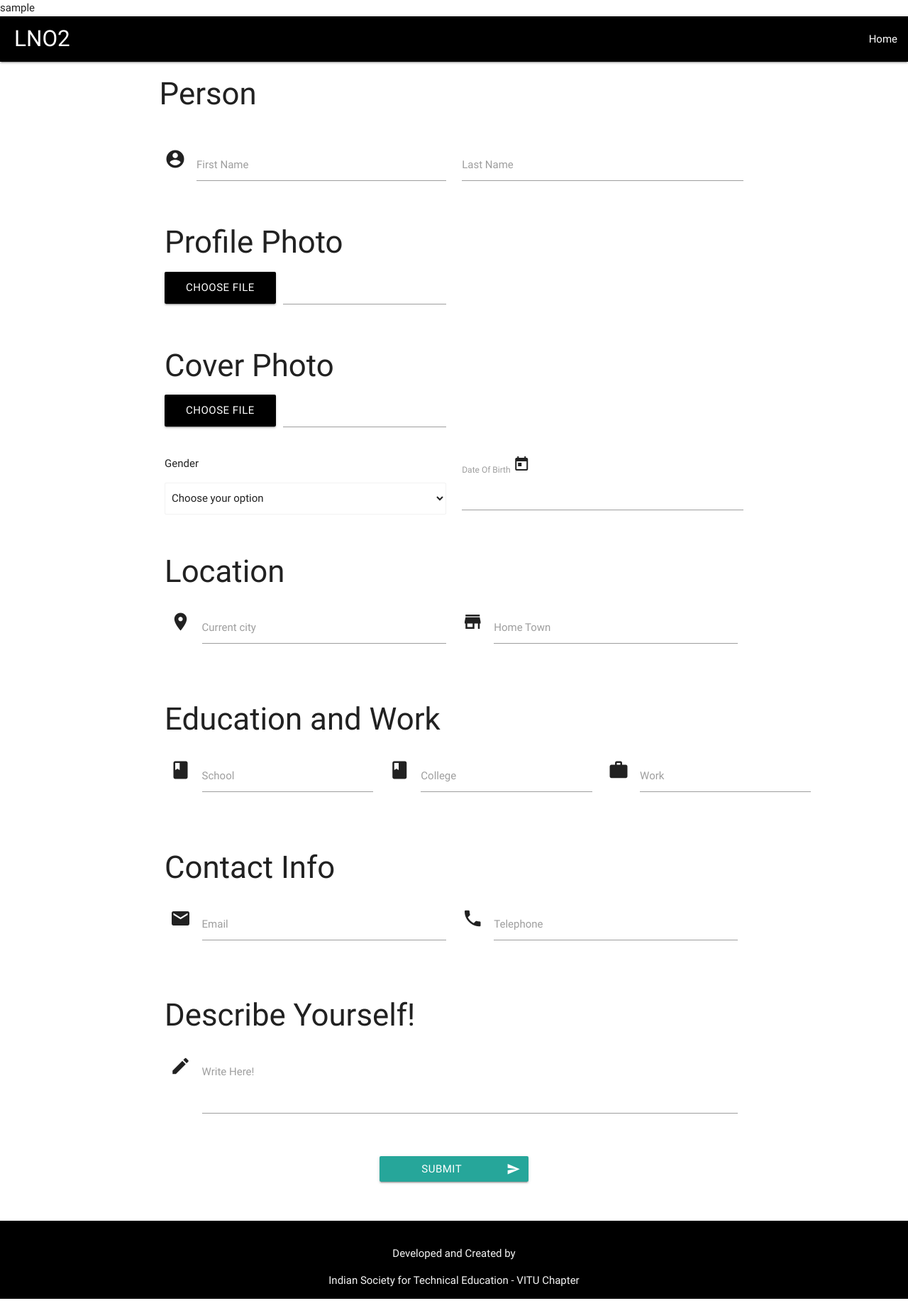
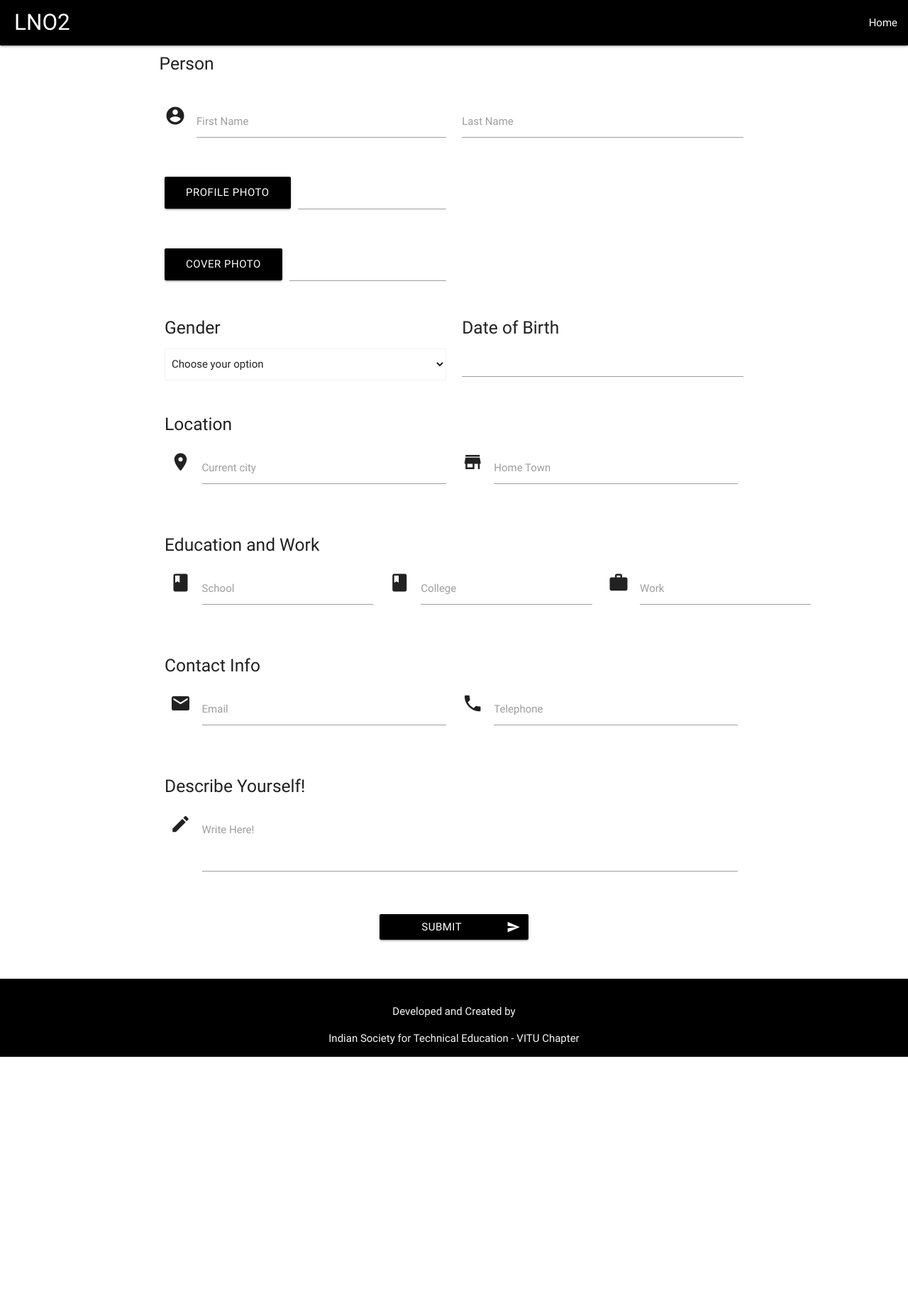
Before and after one commit to Anmol1998/social-networking-website, a PHP site: page /form_lno2.php in a window 1280 px wide. Shown: the whole page at 71% size. After the commit the page ends 1489 px from the top, so only its background shows below. Run offline with PHP 8.4, Linux system fonts and the light colour scheme; the visitor is signed in with stand-in values (Sample User, id 1).

Commit message:
Add files via upload

```diff
--- a/developer.html
+++ b/developer.html
@@ -123,12 +123,11 @@ Developers
 </div>
 <footer class="page-footer black">
     <div class="container">
-            <div class="row">
+        <div class="row" style="margin-bottom: 0">
             <p class="grey-text text-lighten-4 center">Developed and Created by</p>
       <p class="grey-text text-lighten-4 center">Indian Society for Technical Education - VITU Chapter</p>
         </div>
     </div>
-
 </footer>
 
 </body>
--- a/form_lno2.php
+++ b/form_lno2.php
@@ -3,7 +3,6 @@
 	session_start();
 	include_once 'dbconnect.php';
 	$uname=$_SESSION['userName'];
-	echo $uname;
 	if(isset($_POST['submit']))
 	{
 		$uname=$_SESSION['userName'];
@@ -81,28 +80,27 @@
 
 <div class="row">
    <div class="col offset-s2">
-		<h3>Person</h3>
+		<h5>Person</h5>
 	</div>
 </div>
 <div class="row">
-    <form class="col s12" method="post" enctype="multipart/form-data">
+    <form class="col l12" method="post" enctype="multipart/form-data">
         <div class="row">
-			<div class="input-field col s4 offset-s2">
+			<div class="input-field col l4 offset-l2">
 				<i class="material-icons prefix">account_circle</i>
 				<input id="firstname" type="text" class="validate" name="firstname">
 				<label for="firstname">First Name</label>
 			</div>
-			<div class="input-field col s4">
+			<div class="input-field col l4">
 				<input id="lastname" type="text" class="validate" name="lastname">
 				<label for="lastname">Last Name</label>
 			</div>
 		</div>
 		<div class="row">
-			<div class="col s4 offset-s2">
-				<h3>Profile Photo</h3>
+			<div class="col l4 offset-l2">
 				<div class="file-field input-field">
 					<div class="black btn">
-						<span>Choose file</span>
+						<span>Profile Photo</span>
 						<input type="file" id="dp" name="dp" class="validate">
 					</div>
 					<div class="file-path-wrapper">
@@ -112,11 +110,10 @@
 			</div>
 		</div>
 		<div class="row">
-			<div class="col s4 offset-s2">
-				<h3>Cover Photo</h3>
+			<div class="col l4 offset-l2">
 				<div class="file-field input-field">
 					<div class="black btn">
-						<span>Choose file</span>
+						<span>Cover Photo</span>
 						<input type="file" id="cover" name="cover" class="validate">
 					</div>
 					<div class="file-path-wrapper">
@@ -126,8 +123,8 @@
 			</div>
 		</div>
 		<div class="row">
-			<div class="col s4 offset-s2">
-				Gender
+			<div class="col l4 offset-l2">
+				<h5>Gender</h5>
 				<div class="input-field">
 					<select class="browser-default"  name="gender">
 						<option value="" disabled selected>Choose your option</option>
@@ -136,15 +133,14 @@
 					</select>
 				</div>
 			</div>
-			<div class="col s4">
-				<label for="dob">Date Of Birth</label>
-				<i class="material-icons prefix">today</i>
+			<div class="col l4">
+				<h5>Date of Birth</h5>
 				<input type="date" class="datepicker" name="dob">
 			</div>
 		</div>
 		<div class="row">
-			<div class="col offset-s2">
-				<h3>Location</h3>
+			<div class="col l4 offset-l2">
+				<h5>Location</h5>
 			</div>
 			<div class="col s12">
 				<div class="row">
@@ -163,7 +159,7 @@
 		</div>
 		<div class="row">
 			<div class="col offset-s2">
-				<h3>Education and Work</h3>
+				<h5>Education and Work</h5>
 			</div>
 			<div class="col s12">
 				<div class="row">
@@ -187,7 +183,7 @@
 		</div>
 		<div class="row">
 			<div class="col offset-s2">
-				<h3>Contact Info</h3>
+				<h5>Contact Info</h5>
 			</div>
 			<div class="col s12">
 				<div class="row">
@@ -206,7 +202,7 @@
 		</div>
 		<div class="row">
 			<div class="col offset-s2">
-				<h3>Describe Yourself!</h3>
+				<h5>Describe Yourself!</h5>
 			</div>
 			<div class="col s12">
 				<div class="row">
@@ -219,7 +215,7 @@
 			</div>
 		</div>
 		<div class="row">
-			<button class="btn large waves-effect waves-light col s2 offset-s5" id="btn-login" type="submit" name="submit">Submit
+			<button class="btn black large waves-effect waves-light col s2 offset-s5" id="btn-login" type="submit" name="submit">Submit
 				<i class="material-icons right">send</i>
 			</button>
 		</div>
@@ -227,7 +223,7 @@
 </div>
 <footer class="page-footer black">
     <div class="container">
-        <div class="row">
+        <div class="row" style="margin-bottom: 0">
             <p class="grey-text text-lighten-4 center">Developed and Created by</p>
 			<p class="grey-text text-lighten-4 center">Indian Society for Technical Education - VITU Chapter</p>
         </div>
--- a/group_form.php
+++ b/group_form.php
@@ -28,7 +28,7 @@
     <div class="nav-wrapper black">
       <div style="margin-left:20px"><a href="#" class="brand-logo">LNO2</a></div>
       <ul id="nav-mobile" class="right hide-on-med-and-down">
-        <li><a href="home.html">Home</a></li>
+        <li><a href="home.php">Home</a></li>
       </ul>
     </div>
   </nav>
@@ -91,7 +91,7 @@
 </div>
 <footer class="page-footer black">
     <div class="container">
-				<div class="row">
+        <div class="row" style="margin-bottom: 0">
             <p class="grey-text text-lighten-4 center">Developed and Created by</p>
 			<p class="grey-text text-lighten-4 center">Indian Society for Technical Education - VITU Chapter</p>
         </div>
--- a/home.php
+++ b/home.php
@@ -189,7 +189,7 @@ font-family:ariel
 </style>
 <!--Initialisations end-->
 
-<body style="overflow-x:hidden">
+<body>
 <div id="navbar" class="scrollspy"></div>
 <nav>
     <div class="col s12 m12 l12 nav-wrapper black">
@@ -332,12 +332,11 @@ font-family:ariel
 </div>
  <footer class="page-footer black">
     <div class="container">
-            <div class="row" style="margin-bottom:0px">
+        <div class="row" style="margin-bottom: 0">
             <p class="grey-text text-lighten-4 center">Developed and Created by</p>
 			<p class="grey-text text-lighten-4 center">Indian Society for Technical Education - VITU Chapter</p>
         </div>
     </div>
-
 </footer>
 
 </body>
--- a/interest.php
+++ b/interest.php
@@ -106,12 +106,11 @@
 	</div>
 <footer class="page-footer black">
     <div class="container">
-            <div class="row">
+        <div class="row" style="margin-bottom: 0">
             <p class="grey-text text-lighten-4 center">Developed and Created by</p>
 			<p class="grey-text text-lighten-4 center">Indian Society for Technical Education - VITU Chapter</p>
         </div>
     </div>
-
 </footer>
 
 
--- a/profile.php
+++ b/profile.php
@@ -107,7 +107,7 @@
 				}
 			?>
 		<!--About me-->
-		<div class="row container">
+		<div class="row">
 			<div id="about me" class="section scrollspy">
 				<div class="col s12 m6 l6 offset-l3">
 					<div class="card red lighten-5 z-depth-1">
@@ -170,9 +170,9 @@
 		</ul>
 	</div>
 			<!--from city-->
-			<div class="row container">
+			<div class="row">
 				<div id="general info" class="section scrollspy">
-					<div class="col l9 offset-l4">
+					<div class="col l6 offset-l3">
 						<ul class="collection">
 							<li class="collection-item avatar">
 								<i class="material-icons circle red">room</i>
```
Also changed, not shown: group_form_add.php (+10 -0 lines), group_form_remove.php (+9 -0 lines), groupdetails.php (+8 -0 lines), groups.php (+8 -0 lines), login1.php (+8 -0 lines), youtubepg.html (+4 -4 lines). Lines whose indentation alone changed are shown as unchanged.
